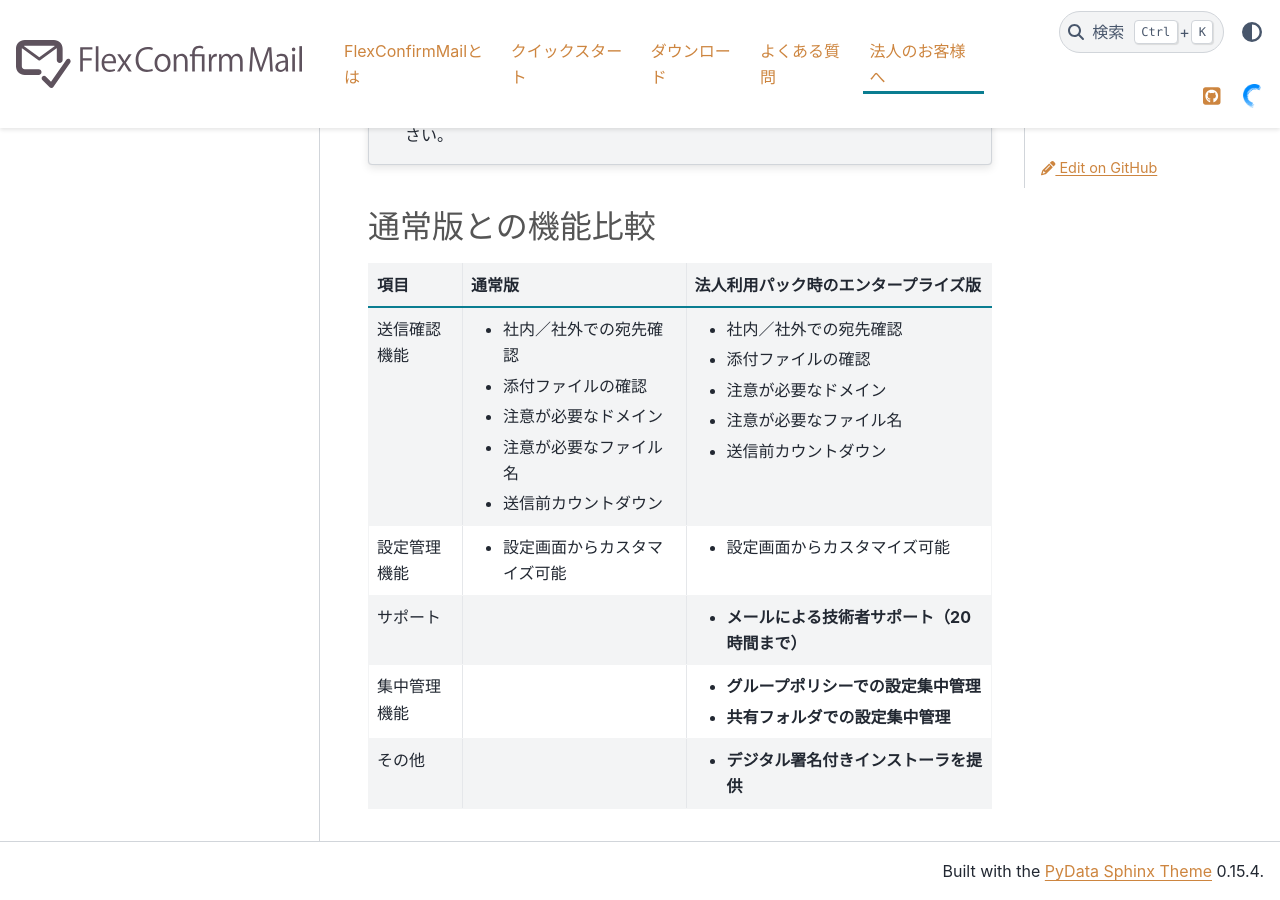
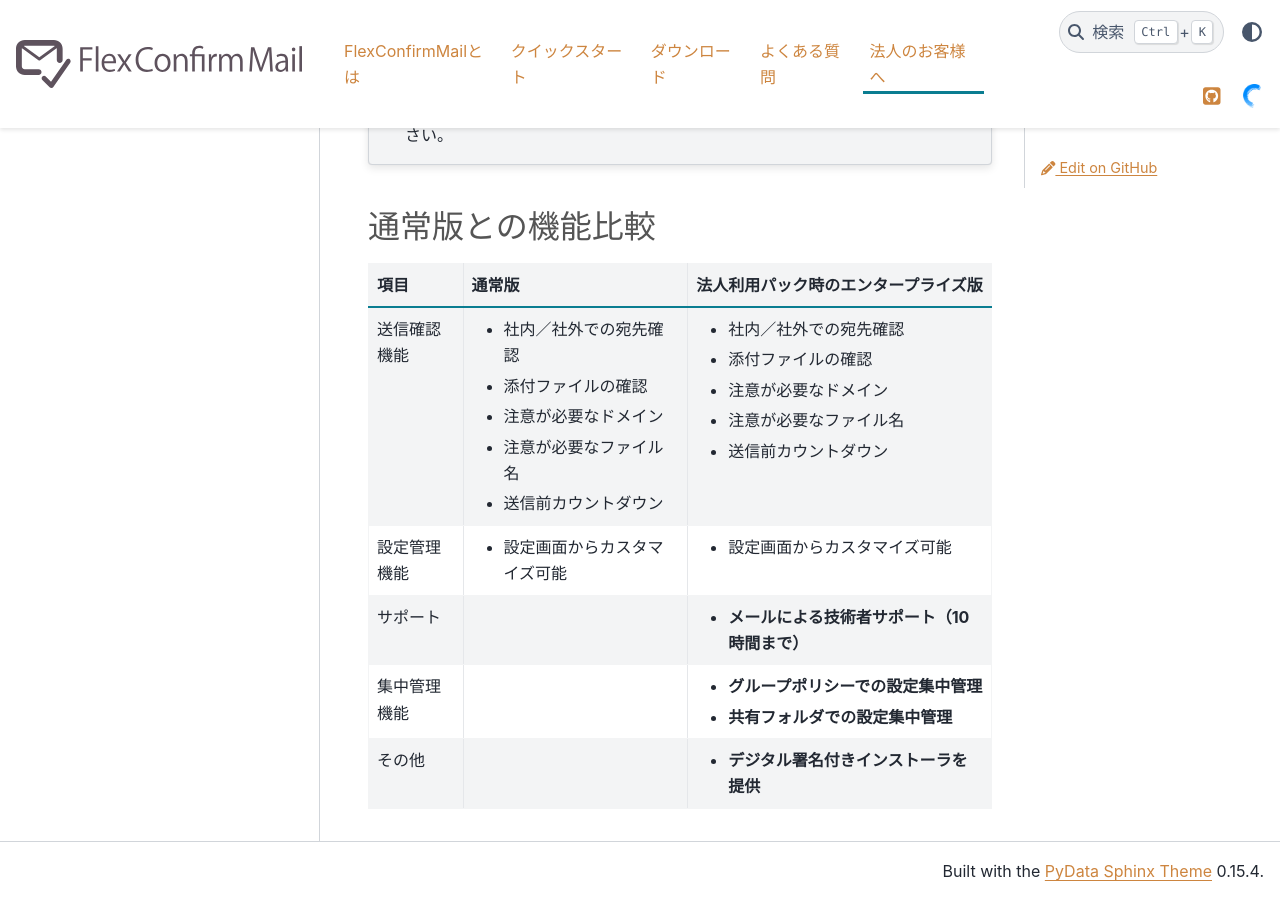
Before and after one commit to FlexConfirmMail/flexconfirmmail.github.io, a Sphinx documentation site: the page built from source/enterprise.rst, in a window 1280 px wide and 900 px high, scrolled down 1090 px. Built offline with Sphinx 7.4.7 and the PyData theme 0.15.4, drawn with Linux system fonts in a browser that asks for light colours.

Commit message:
Update enterprise.rst

```diff
--- a/source/enterprise.rst
+++ b/source/enterprise.rst
@@ -73,7 +73,7 @@ FlexConfirmMail通常版から管理機能を強化したエンタープライ
      - - 設定画面からカスタマイズ可能
    * - サポート
      -
-     - - **メールによる技術者サポート（20時間まで）**
+     - - **メールによる技術者サポート（10時間まで）**
    * - 集中管理機能
      -
      - - **グループポリシーでの設定集中管理**
```
